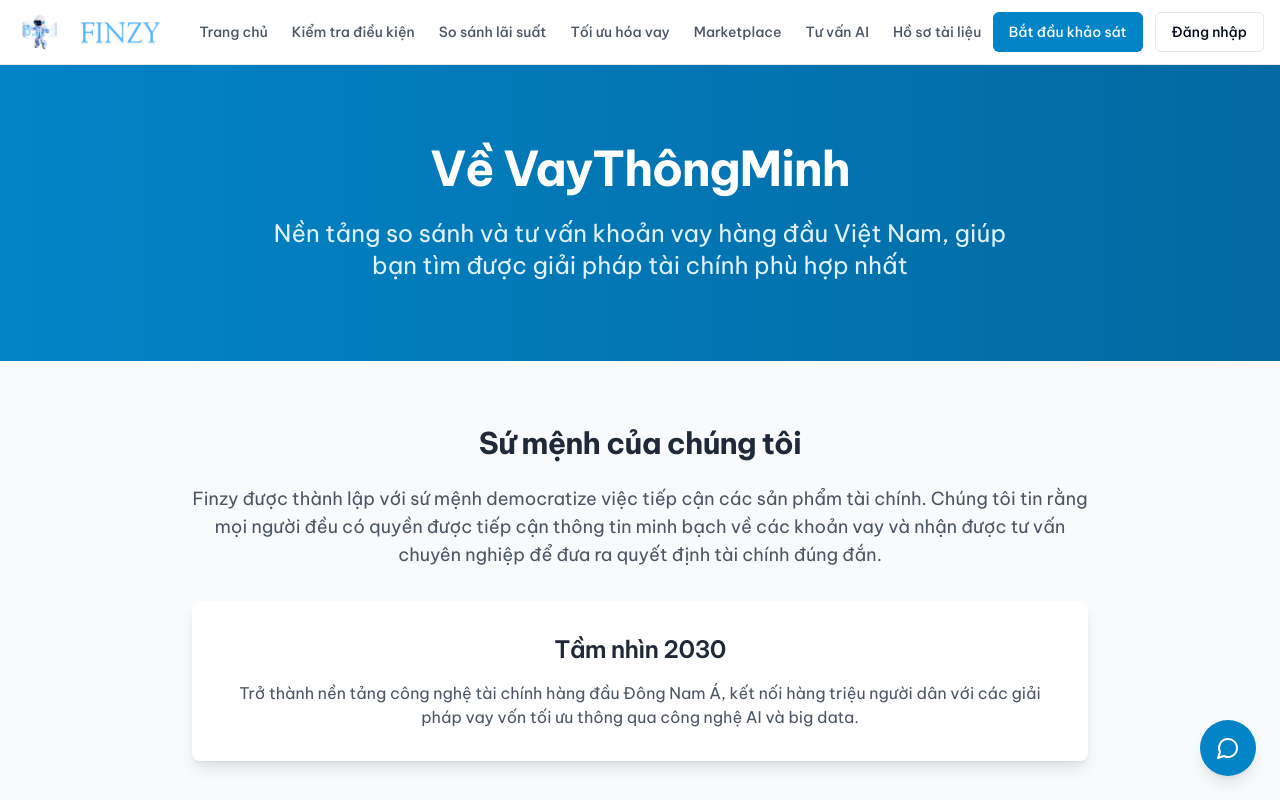
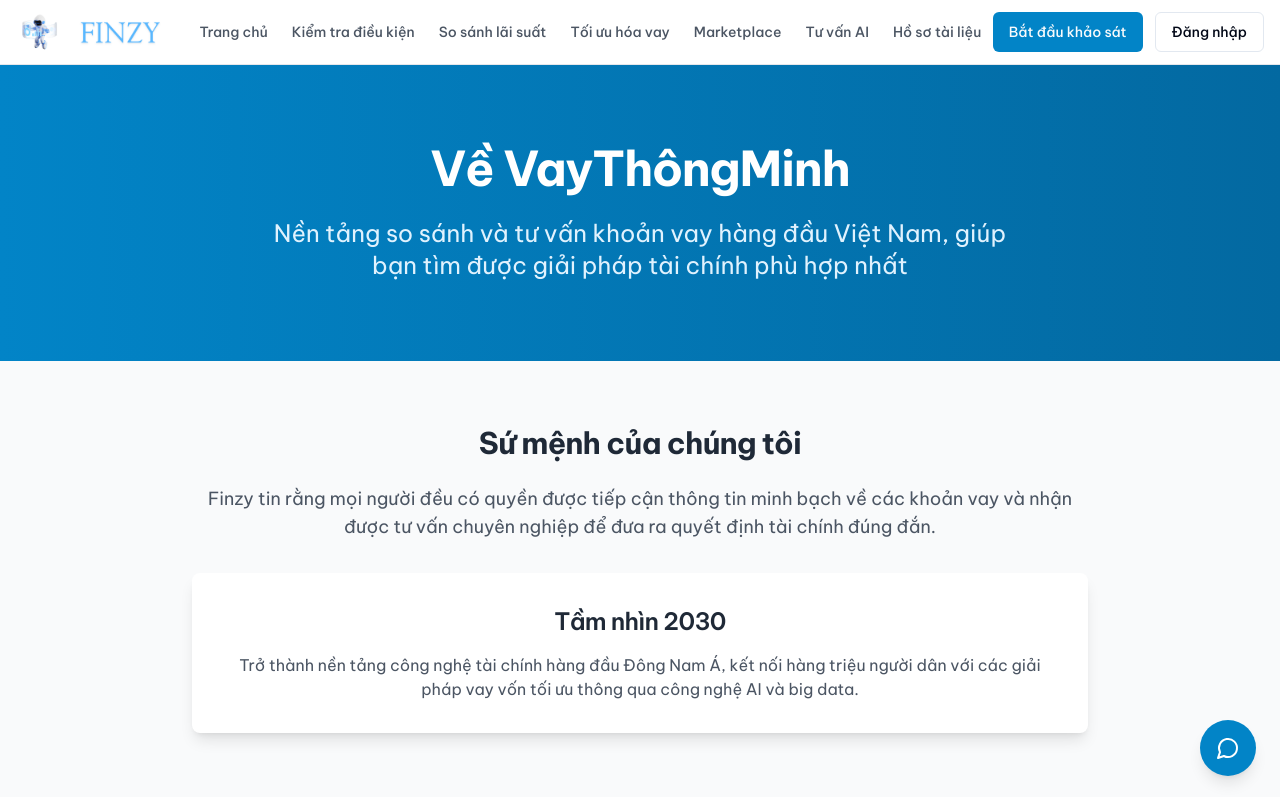
Before and after one commit to ggonevn2t4/vay-thong-minh-viet, a React (Vite) app: page /gioi-thieu in a window 1280 px wide. Shown: the top 800 px of the page. Built offline with nearby package versions, Linux system fonts and the light colour scheme.

Commit message:
Visual edit in Lovable
Edited UI in Lovable

```diff
--- a/src/pages/AboutUs.tsx
+++ b/src/pages/AboutUs.tsx
@@ -84,7 +84,7 @@ const AboutUs = () => {
           <div className="container mx-auto px-4">
             <div className="max-w-4xl mx-auto text-center">
               <h2 className="text-3xl font-bold text-gray-800 mb-6">Sứ mệnh của chúng tôi</h2>
-              <p className="text-lg text-gray-600 mb-8">Finzy được thành lập với sứ mệnh democratize việc tiếp cận các sản phẩm tài chính. Chúng tôi tin rằng mọi người đều có quyền được tiếp cận thông tin minh bạch về các khoản vay và nhận được tư vấn chuyên nghiệp để đưa ra quyết định tài chính đúng đắn.</p>
+              <p className="text-lg text-gray-600 mb-8">Finzy tin rằng mọi người đều có quyền được tiếp cận thông tin minh bạch về các khoản vay và nhận được tư vấn chuyên nghiệp để đưa ra quyết định tài chính đúng đắn.</p>
               <div className="bg-white rounded-lg shadow-lg p-8">
                 <h3 className="text-2xl font-semibold text-gray-800 mb-4">Tầm nhìn 2030</h3>
                 <p className="text-gray-600">
```
